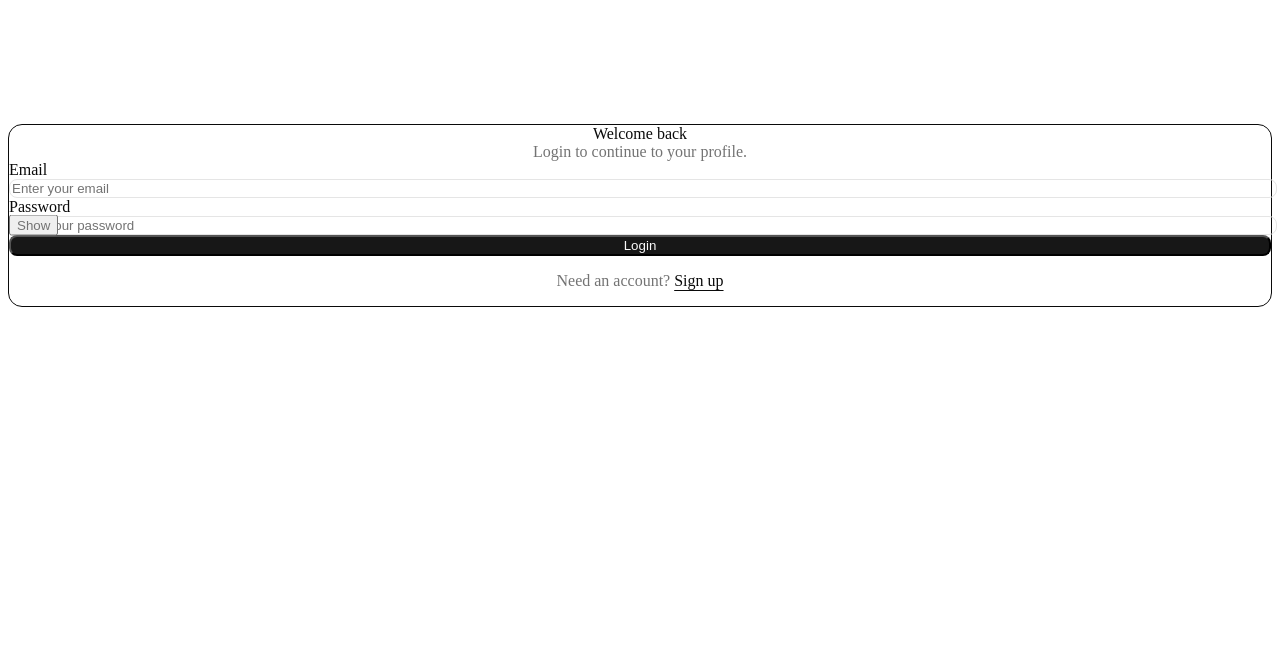
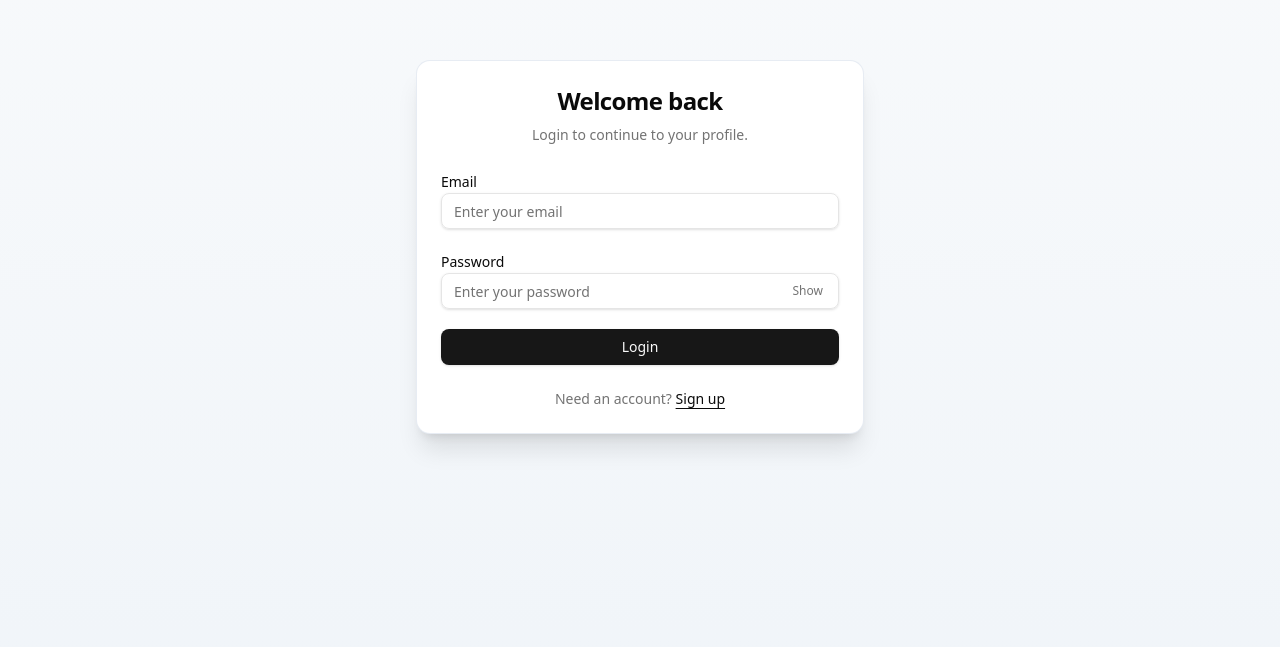
Before and after one commit to sg172003/Authentication_System_using_JWT_auth, a React (Vite) app in the folder client/: page /login in a window 1280 px wide. Shown: the part 153-816 px from the top of the page. Built offline with nearby package versions, Linux system fonts and the light colour scheme.

Commit message:
style(client): refine app shell and global auth page styling

```diff
--- a/client/index.html
+++ b/client/index.html
@@ -2,9 +2,9 @@
 <html lang="en">
   <head>
     <meta charset="UTF-8" />
-    <link rel="icon" type="image/svg+xml" href="/vite.svg" />
+
     <meta name="viewport" content="width=device-width, initial-scale=1.0" />
-    <title>client</title>
+    <title>Full Stack Auth System</title>
   </head>
   <body>
     <div id="root"></div>
--- a/client/src/index.css
+++ b/client/src/index.css
@@ -1,3 +1,5 @@
+@import "tailwindcss";
+
 @tailwind base;
 
 @plugin "tailwindcss-animate";
```
